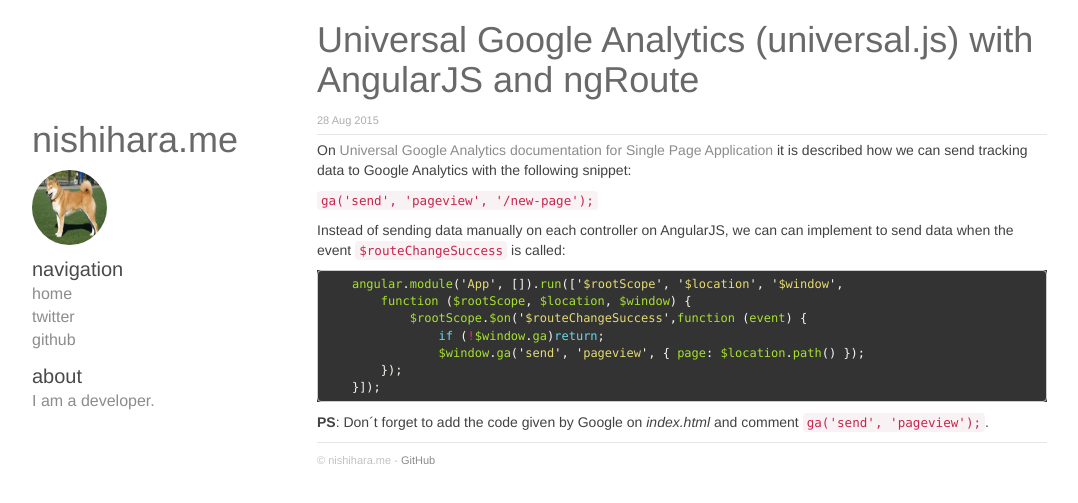
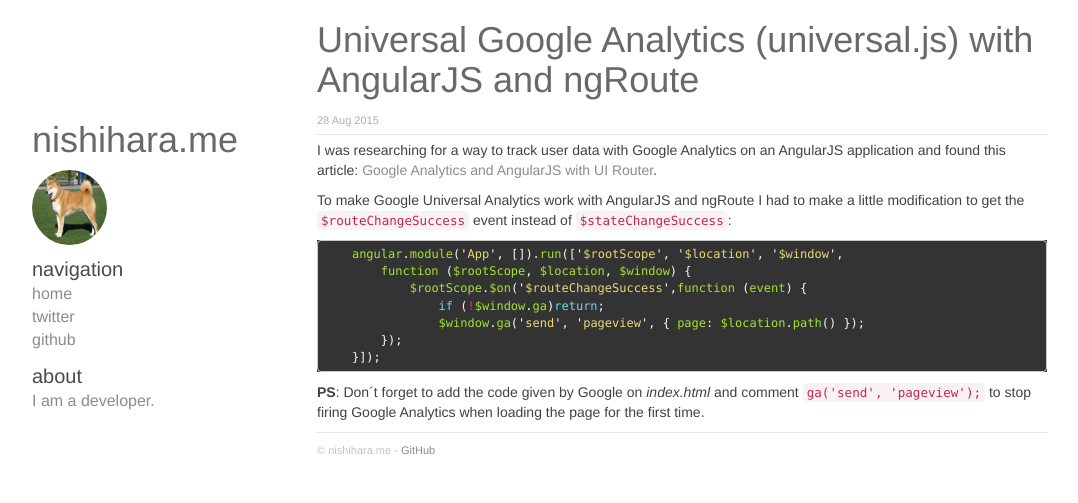
Before and after one commit to anishihara/anishihara.github.io, a Jekyll site: the page built from _posts/2015-08-28-universal-google-analytics-angularjs-ngroute.md, in a window 1280 px wide. Shown: the top 503 px of the page, without its empty margins (53-1131 px from the left). Built offline with Jekyll 4.4.1, drawn with Linux system fonts in a browser that asks for light colours; nearby versions of some CDN libraries; library files that are not in the unit come from our copies; Markdown is read by kramdown in place of the engine named in the settings; comment, search, counter and statistics services are not loaded.

Commit message:
Changes on article.

````diff
--- a/_posts/2015-08-28-universal-google-analytics-angularjs-ngroute.md
+++ b/_posts/2015-08-28-universal-google-analytics-angularjs-ngroute.md
@@ -6,11 +6,9 @@
 comments: True
 ---
 
-On [Universal Google Analytics documentation for Single Page Application](https://developers.google.com/analytics/devguides/collection/analyticsjs/single-page-applications) it is described how we can send tracking data to Google Analytics with the following snippet:
+I was researching for a way to track user data with Google Analytics on an AngularJS application and found this article: [Google Analytics and AngularJS with UI Router](http://www.arnaldocapo.com/blog/post/google-analytics-and-angularjs-with-ui-router/72).
 
- `ga('send', 'pageview', '/new-page');`
-
-Instead of sending data manually on each controller on AngularJS, we can can implement to send data when the event `$routeChangeSuccess` is called:
+To make Google Universal Analytics work with AngularJS and ngRoute I had to make a little modification to get the `$routeChangeSuccess` event instead of `$stateChangeSuccess`:
 
 ```javascript
     angular.module('App', []).run(['$rootScope', '$location', '$window',
@@ -22,4 +20,4 @@
     }]);
 ```
 
-**PS**: Don´t forget to add the code given by Google on *index.html* and comment `ga('send', 'pageview');`.
+**PS**: Don´t forget to add the code given by Google on *index.html* and comment `ga('send', 'pageview');` to stop firing Google Analytics when loading the page for the first time.
````
